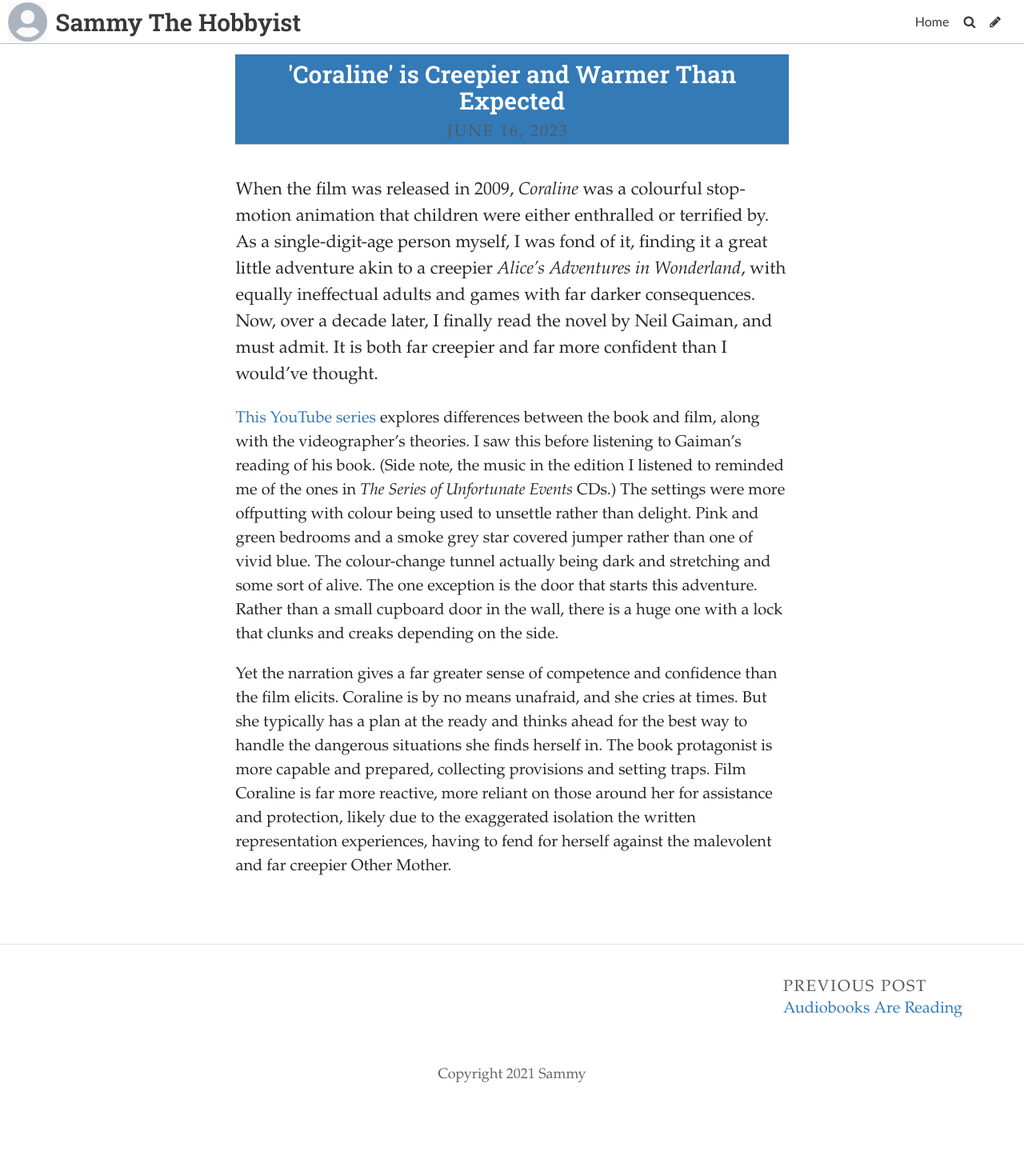
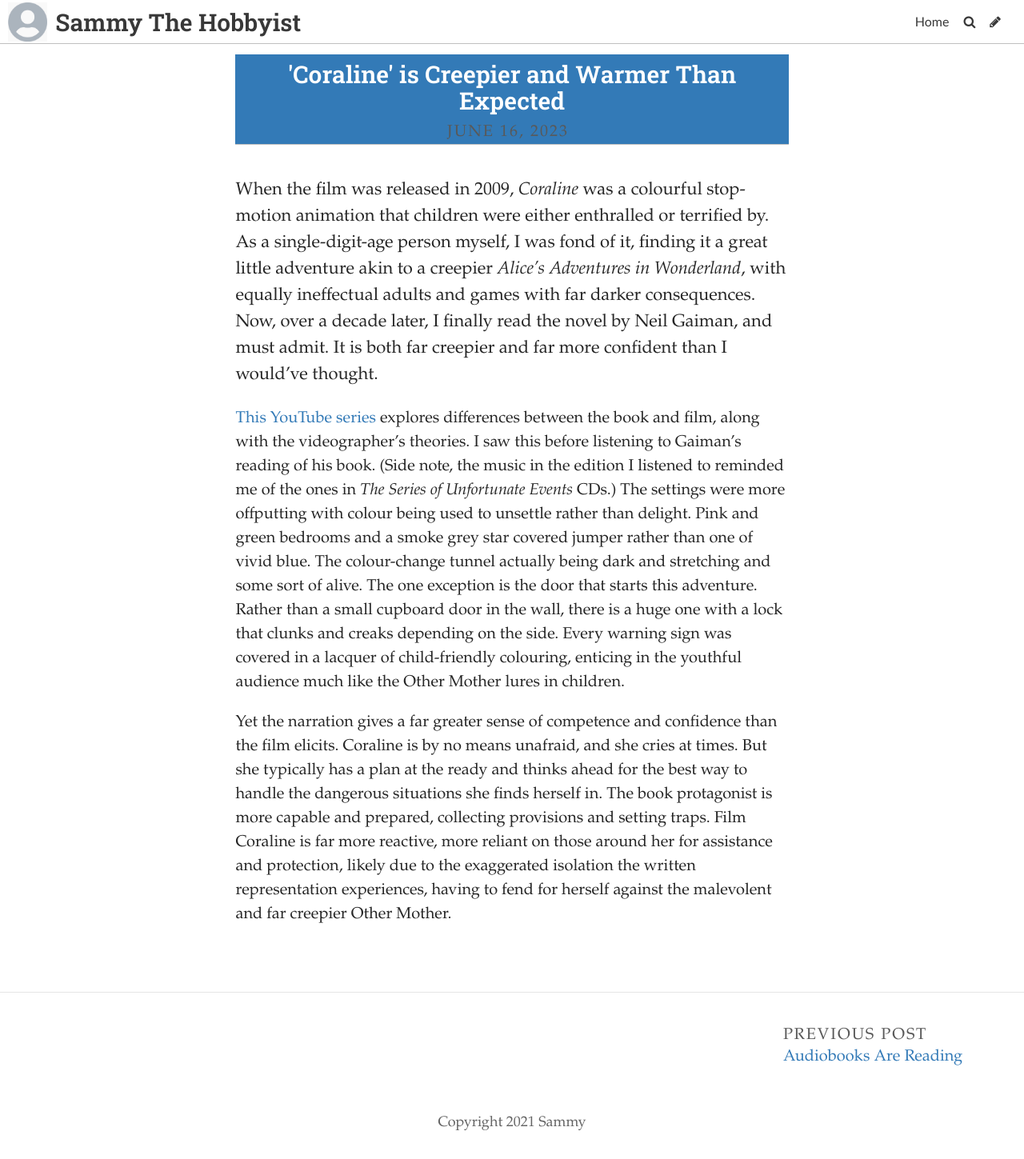
Before and after one commit to SammySpinsAYarn/Blog, a Jekyll site: the page built from _posts/2023-06-09-need-an-idea.md, in a window 1280 px wide. Shown: the whole page at 80% size. Built offline with Jekyll 4.4.1, drawn with Linux system fonts in a browser that asks for light colours; some web fonts are replaced; before the commit the page ends 1389 px from its top, so only the background shows below that.

Commit message:
Update Post “2023-06-09-need-an-idea”

```diff
--- a/_posts/2023-06-09-need-an-idea.md
+++ b/_posts/2023-06-09-need-an-idea.md
@@ -7,6 +7,6 @@
 ---
 When the film was released in 2009, *Coraline* was a colourful stop-motion animation that children were either enthralled or terrified by. As a single-digit-age person myself, I was fond of it, finding it a great little adventure akin to a creepier *Alice's Adventures in Wonderland*, with equally ineffectual adults and games with far darker consequences. Now, over a decade later, I finally read the novel by Neil Gaiman, and must admit. It is both far creepier and far more confident than I would've thought.
 
-[T﻿his YouTube series](https://www.youtube.com/watch?v=y2d1XYcMTDY&list=PLZqMA-B7h5X9Rwnfgvjkr-PZGE1YPdaGD&pp=iAQB) explores differences between the book and film, along with the videographer's theories. I saw this before listening to Gaiman's reading of his book. (Side note, the music in the edition I listened to reminded me of the ones in *The Series of Unfortunate Events* CDs.) The settings were more offputting with colour being used to unsettle rather than delight. Pink and green bedrooms and a smoke grey star covered jumper rather than one of vivid blue. The colour-change tunnel actually being dark and stretching and some sort of alive. The one exception is the door that starts this adventure. Rather than a small cupboard door in the wall, there is a huge one with a lock that clunks and creaks depending on the side.
+[T﻿his YouTube series](https://www.youtube.com/watch?v=y2d1XYcMTDY&list=PLZqMA-B7h5X9Rwnfgvjkr-PZGE1YPdaGD&pp=iAQB) explores differences between the book and film, along with the videographer's theories. I saw this before listening to Gaiman's reading of his book. (Side note, the music in the edition I listened to reminded me of the ones in *The Series of Unfortunate Events* CDs.) The settings were more offputting with colour being used to unsettle rather than delight. Pink and green bedrooms and a smoke grey star covered jumper rather than one of vivid blue. The colour-change tunnel actually being dark and stretching and some sort of alive. The one exception is the door that starts this adventure. Rather than a small cupboard door in the wall, there is a huge one with a lock that clunks and creaks depending on the side. Every warning sign was covered in a lacquer of child-friendly colouring, enticing in the youthful audience much like the Other Mother lures in children.
 
 Y﻿et the narration gives a far greater sense of competence and confidence than the film elicits. Coraline is by no means unafraid, and she cries at times. But she typically has a plan at the ready and thinks ahead for the best way to handle the dangerous situations she finds herself in. The book protagonist is more capable and prepared, collecting provisions and setting traps. Film Coraline is far more reactive, more reliant on those around her for assistance and protection, likely due to the exaggerated isolation the written representation experiences, having to fend for herself against the malevolent and far creepier Other Mother.
```
